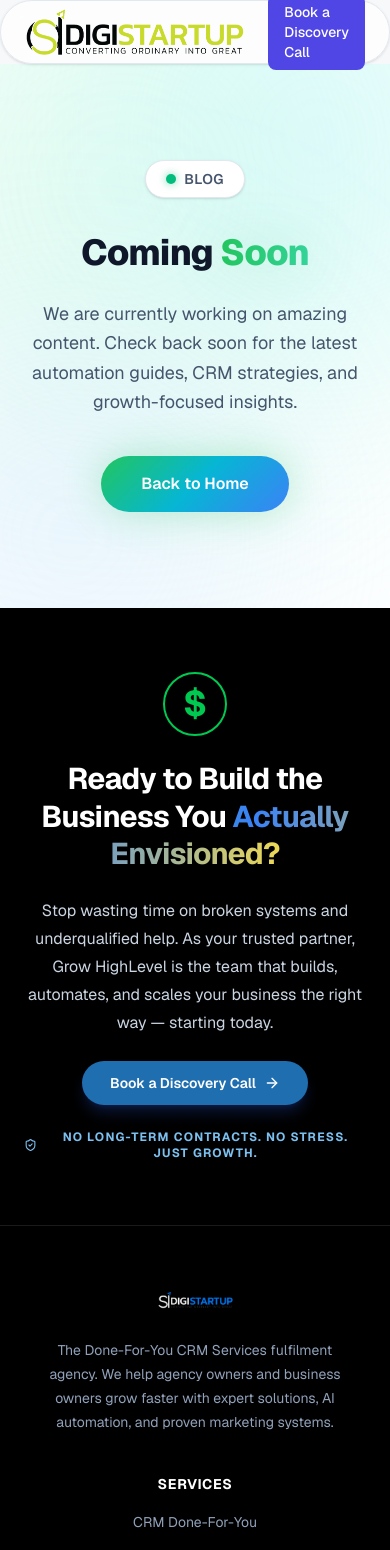
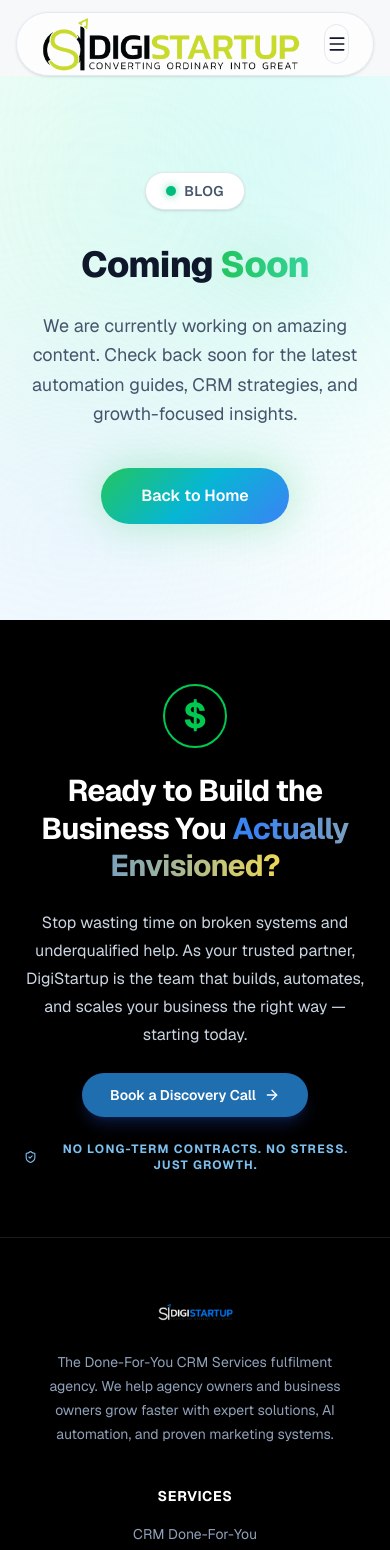
Before and after one commit to Muhammadkashifsaeed/heighlevel, a Next.js app: page /blogs in a window 390 px wide. Shown: the top 1550 px of the page. Built offline with nearby package versions, Linux system fonts and the light colour scheme.

Commit message:
replace GrowHighLevel with DigiStartup, fix header scroll gap, add mobile menu

```diff
--- a/src/app/components/FAQSection.tsx
+++ b/src/app/components/FAQSection.tsx
@@ -5,8 +5,8 @@
 
 const faqs = [
   {
-    q: "What services does Grow HighLevel provide?",
-    a: "Grow HighLevel provides complete GoHighLevel CRM setup, AI automation, N8N workflow development, conversion-focused funnel building, and dedicated GoHighLevel Virtual Assistants (VAs) for agencies, coaches, and SaaS companies.",
+    q: "What services does DigiStartup provide?",
+    a: "DigiStartup provides complete GoHighLevel CRM setup, AI automation, N8N workflow development, conversion-focused funnel building, and dedicated GoHighLevel Virtual Assistants (VAs) for agencies, coaches, and SaaS companies.",
   },
   {
     q: "Can I hire a dedicated GoHighLevel Virtual Assistant?",
--- a/src/app/components/Footer.tsx
+++ b/src/app/components/Footer.tsx
@@ -72,7 +72,7 @@
           </h2>
           <p className="max-w-2xl text-base leading-7 text-slate-300">
             Stop wasting time on broken systems and underqualified help. As your
-            trusted partner, Grow HighLevel is the team that builds, automates,
+            trusted partner, DigiStartup is the team that builds, automates,
             and scales your business the right way — starting today.
           </p>
           <Link
@@ -111,7 +111,7 @@
             <Link href="/" className="flex items-center">
               <Image
                 src="/images/logo1.png"
-                alt="Grow HighLevel"
+                alt="DigiStartup"
                 width={150}
                 height={44}
                 className="h-10 w-auto"
@@ -193,7 +193,7 @@
       <div className="border-t border-white/10">
         <div className="mx-auto flex max-w-6xl flex-col items-center gap-4 px-6 py-6 text-center text-sm text-slate-400 sm:flex-row sm:justify-between sm:text-left">
           <span>
-            © 2026 Grow HighLevel. All Rights Reserved. AI Automation &amp; CRM
+            © 2026 DigiStartup. All Rights Reserved. AI Automation &amp; CRM
             Experts.
           </span>
           <div className="flex items-center gap-3">
--- a/src/app/components/Header.tsx
+++ b/src/app/components/Header.tsx
@@ -4,6 +4,7 @@
 import Link from "next/link";
 import { usePathname } from "next/navigation";
 import { useEffect, useState } from "react";
+import { Menu, X } from "lucide-react";
 
 const navLinks = [
   { label: "Home", href: "/" },
@@ -18,6 +19,7 @@
 
 export default function Header() {
   const [scrolled, setScrolled] = useState(false);
+  const [menuOpen, setMenuOpen] = useState(false);
   const pathname = usePathname();
 
   useEffect(() => {
@@ -29,9 +31,7 @@
 
   return (
     <header
-      className={`sticky top-0 z-50 transition-all duration-300 ${
-        scrolled ? "px-4 pt-3 sm:px-6" : "px-0 pt-0"
-      }`}
+      className={`sticky top-0 z-50 px-4 pt-3 sm:px-6 transition-all duration-300`}
     >
       <div
         className={`mx-auto flex h-16 max-w-7xl items-center justify-between gap-6 rounded-full border border-border px-6 shadow-sm backdrop-blur-md transition-all duration-300 ${
@@ -42,7 +42,7 @@
           <Link href="/" className="flex items-center gap-2">
             <Image
               src="/images/logo.png"
-              alt="GrowHigh logo"
+               alt="DigiStartup logo"
               width={120}
               height={36}
               priority
@@ -72,7 +72,38 @@
           })}
         </nav>
 
-        <div className="flex items-center">
+        {/* Mobile menu button */}
+        <button
+          onClick={() => setMenuOpen(!menuOpen)}
+          className="flex h-10 w-10 items-center justify-center rounded-full border border-slate-200 lg:hidden"
+        >
+          {menuOpen ? <X className="h-5 w-5" /> : <Menu className="h-5 w-5" />}
+        </button>
+
+        {/* Mobile menu */}
+        {menuOpen && (
+          <div className="absolute top-full left-0 right-0 mt-2 rounded-3xl border border-slate-200 bg-white p-6 shadow-xl lg:hidden">
+            <nav className="flex flex-col gap-4">
+              {navLinks.map((link) => {
+                const active = pathname === link.href;
+                return (
+                  <Link
+                    key={link.href}
+                    href={link.href}
+                    onClick={() => setMenuOpen(false)}
+                    className={`text-sm font-medium transition-colors ${
+                      active ? "text-emerald-600" : "text-slate-600 hover:text-slate-900"
+                    }`}
+                  >
+                    {link.label}
+                  </Link>
+                );
+              })}
+            </nav>
+          </div>
+        )}
+
+        <div className="hidden lg:flex items-center">
           <Link
             href="/contact"
             className="rounded-lg bg-primary px-4 py-2 text-sm font-medium text-white transition-all duration-300 hover:bg-[linear-gradient(90deg,#22c55e,#eab308,#ef4444)] hover:bg-[length:200%_auto] hover:animate-[gradient_3s_linear_infinite]"
--- a/src/app/components/HireExpertWhyUs.tsx
+++ b/src/app/components/HireExpertWhyUs.tsx
@@ -67,7 +67,7 @@
             transition={{ duration: 0.7 }}
             className="text-4xl font-extrabold leading-tight tracking-tight text-[#0F172A] sm:text-5xl md:text-6xl"
           >
-            What Makes a Grow HighLevel
+            What Makes a DigiStartup
             <br />
             <span className="bg-[linear-gradient(90deg,#22c55e,#34d399,#3b82f6)] bg-clip-text text-transparent drop-shadow-[0_0_25px_rgba(34,197,94,0.25)]">
               Expert Different?
--- a/src/app/components/WhyChooseUs.tsx
+++ b/src/app/components/WhyChooseUs.tsx
@@ -155,7 +155,7 @@
 
                 <div className="flex-1">
                   <div className="flex items-center justify-between rounded-2xl border border-white/10 bg-white/5 px-4 py-2.5 backdrop-blur-md">
-                    <p className="text-sm font-semibold text-white">GrowHighLevel</p>
+                    <p className="text-sm font-semibold text-white">DigiStartup</p>
                     <span className="flex items-center gap-1.5 text-[10px] font-semibold text-green-400">
                       <span className="h-1.5 w-1.5 animate-ping rounded-full bg-green-400" />
                       LIVE
--- a/src/app/components/services/ServicesHero.tsx
+++ b/src/app/components/services/ServicesHero.tsx
@@ -18,7 +18,7 @@
           With Expert Systems
         </h1>
         <p className="mx-auto mt-6 max-w-2xl text-base leading-7 text-slate-300">
-          At Grow HighLevel, we help agencies, coaches, consultants, SaaS
+          At DigiStartup, we help agencies, coaches, consultants, SaaS
           companies, and local businesses leverage the full power of automation
           and modern marketing systems. We don&apos;t just implement tools. We
           build growth systems.
--- a/src/app/meet-the-ceo/page.tsx
+++ b/src/app/meet-the-ceo/page.tsx
@@ -16,7 +16,7 @@
           </span>
         </h1>
         <p className="mt-6 max-w-2xl text-base leading-7 text-slate-600">
-          Our CEO founded Grow HighLevel with one mission: to give agency owners
+          Our CEO founded DigiStartup with one mission: to give agency owners
           the fulfillment team they actually need — not just another vendor.
         </p>
         <div className="mt-10">
```
